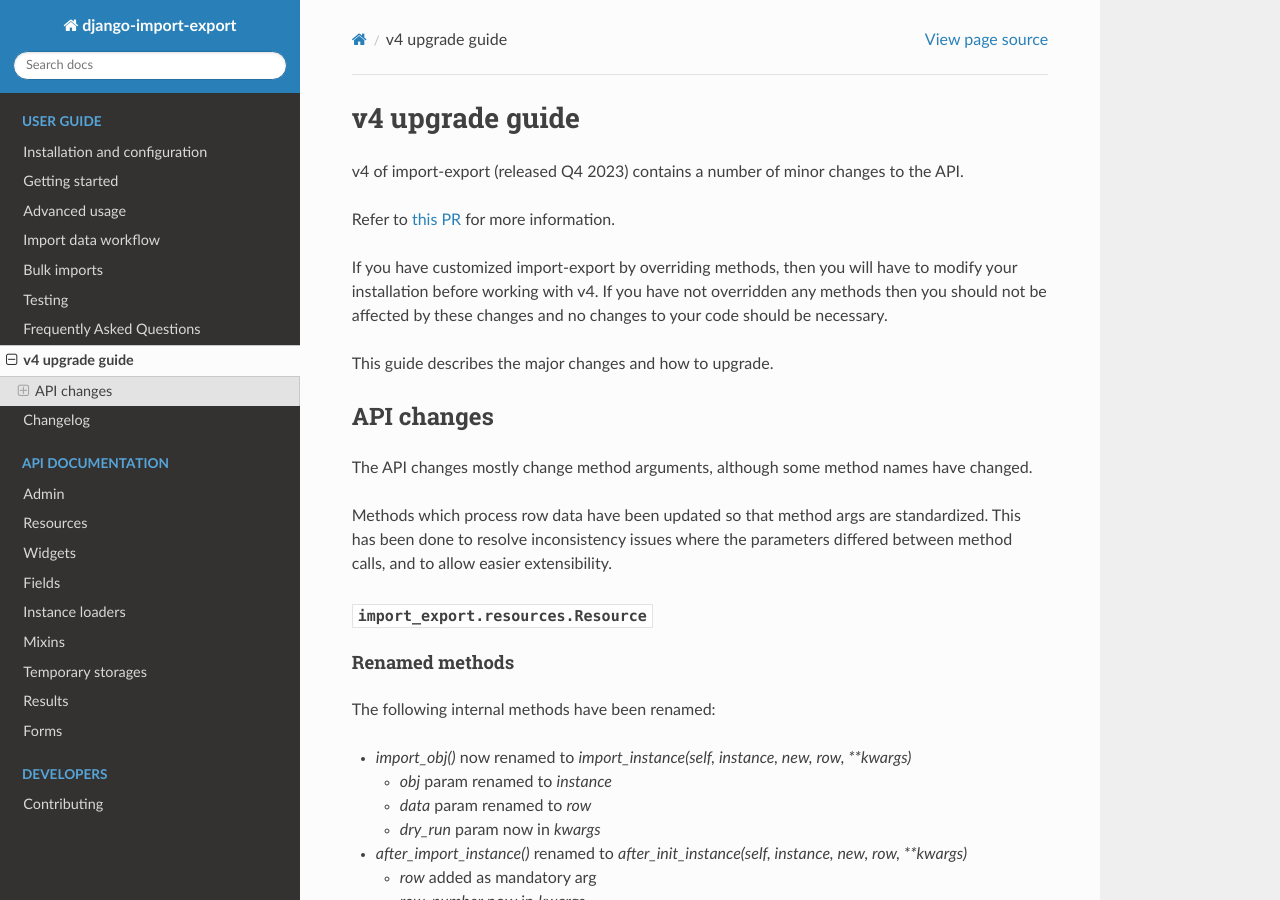
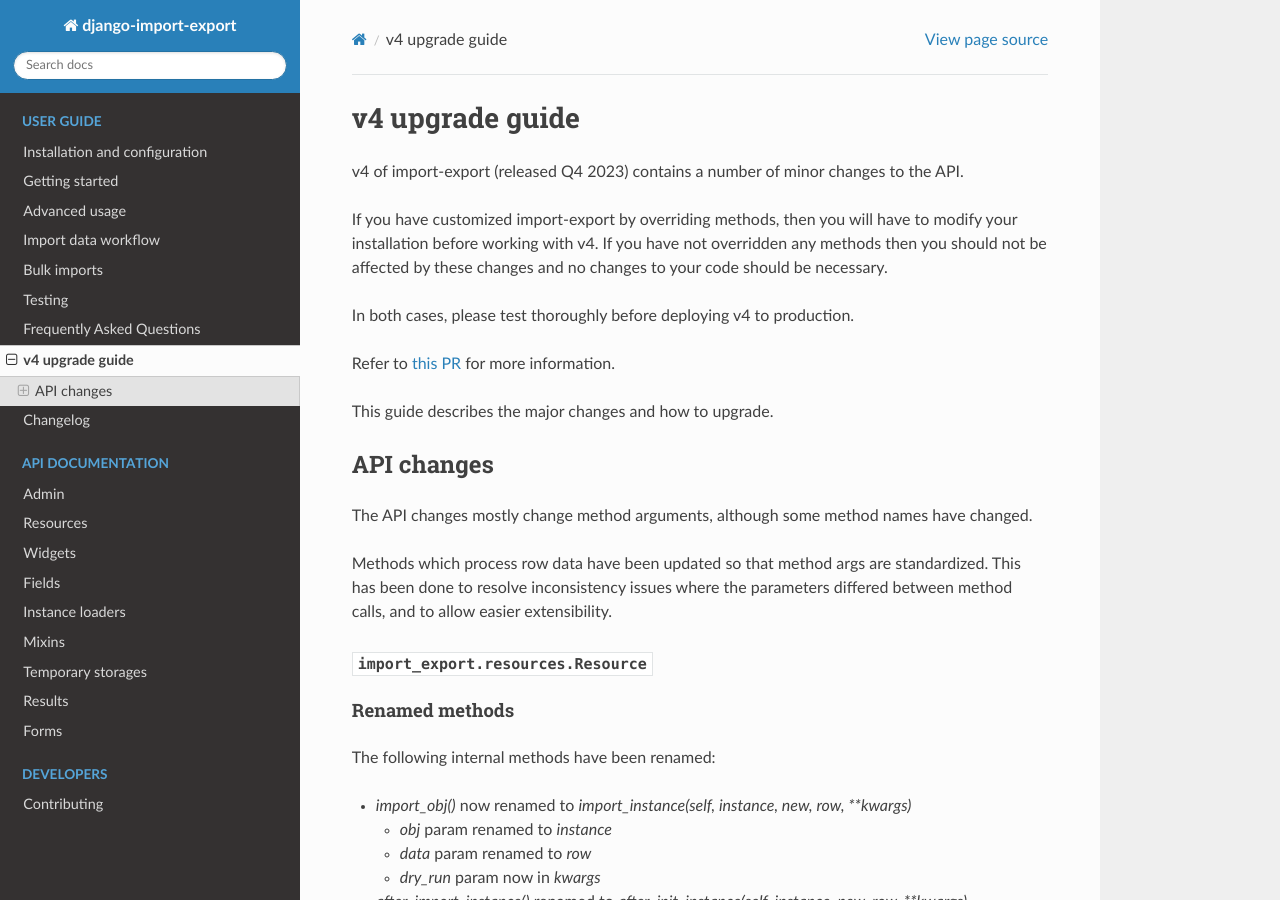
Before and after one commit to django-import-export/django-import-export, a Sphinx documentation site: the page built from docs/v4_upgrade.rst, in a window 1280 px wide and 900 px high. Built offline with Sphinx 7.4.7 and the Read the Docs theme 2.0.0, drawn with Linux system fonts in a browser that asks for light colours; pages that are not in the unit, such as notebooks, are missing from menus; the version number could not be read and is left out.

Commit message:
updated docs

```diff
--- a/docs/v4_upgrade.rst
+++ b/docs/v4_upgrade.rst
@@ -4,14 +4,16 @@
 
 v4 of import-export (released Q4 2023) contains a number of minor changes to the API.
 
-Refer to
-`this PR <https://github.com/django-import-export/django-import-export/pull/1641/>`_
-for more information.
-
 If you have customized import-export by overriding methods, then you will have to
 modify your installation before working with v4.  If you have not overridden any
 methods then you should not be affected by these changes and no changes to your code
 should be necessary.
+
+In both cases, please test thoroughly before deploying v4 to production.
+
+Refer to
+`this PR <https://github.com/django-import-export/django-import-export/pull/1641/>`_
+for more information.
 
 This guide describes the major changes and how to upgrade.
 
```
